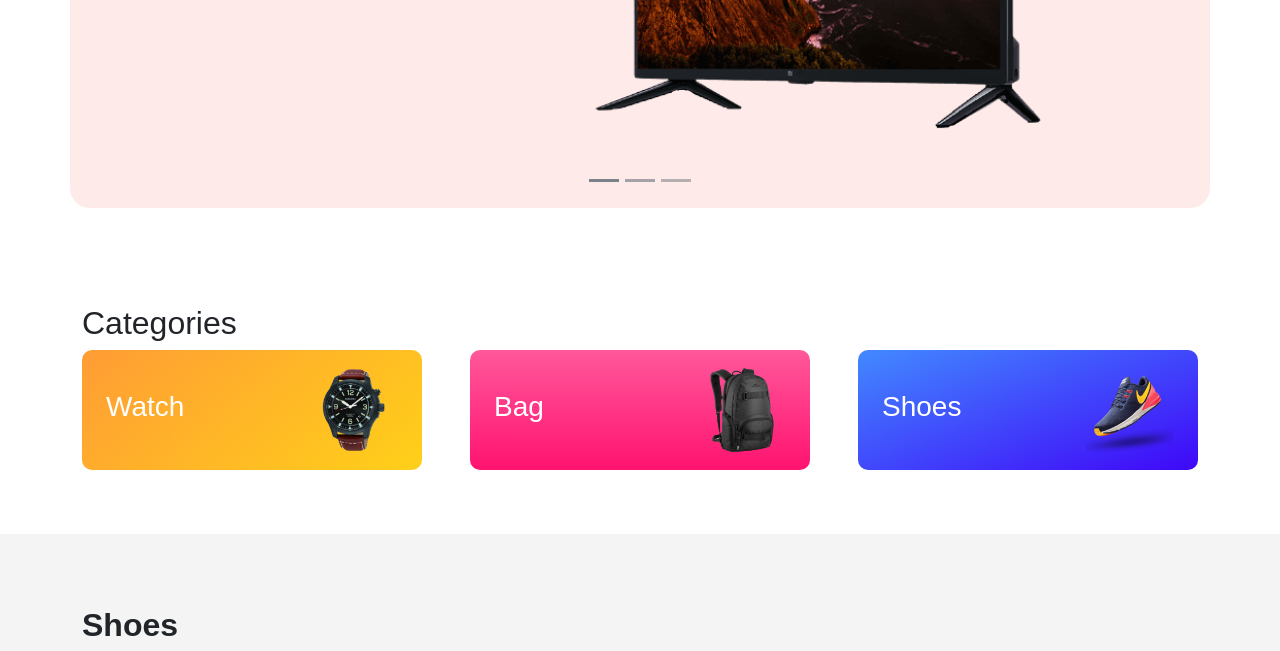
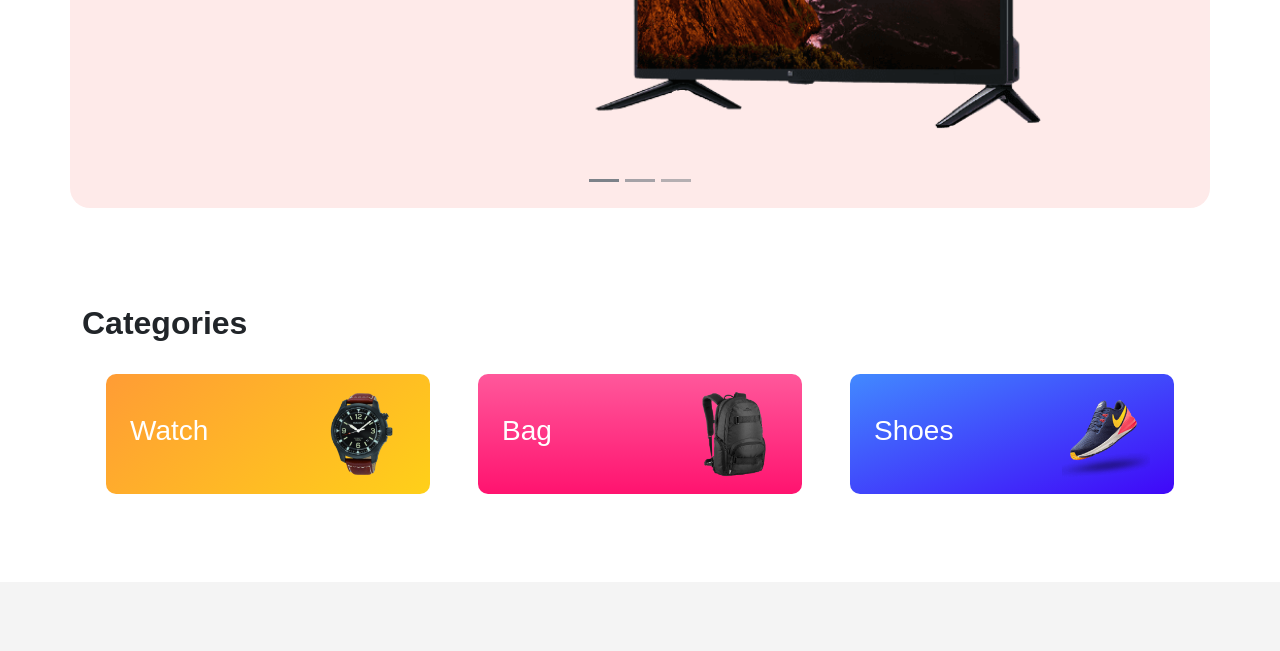
Before and after one commit to sr-tamim/t-commerce, a plain HTML site: page index.html in a window 1280 px wide. Shown: the part 589-1240 px from the top of the page. Drawn offline with Linux system fonts and the light colour scheme.

Commit message:
Minor bug fix

```diff
--- a/index.html
+++ b/index.html
@@ -174,9 +174,9 @@
             </div>
         </section>
         <section class="container pt-5 pb-3 my-5">
-            <h2>Categories</h2>
-            <div class="row g-5">
-                <div class="col">
+            <h2 class="fw-bold">Categories</h2>
+            <div class="row w-100 flex-column flex-md-row mx-0">
+                <div class="col px-0 py-4 px-md-4">
                     <div class="text-white d-flex align-items-center px-4 py-3" style="background:linear-gradient(140deg,#FF9C35,#FFD019);
                         border-radius:10px;height:120px;">
                         <h3 class="flex-grow-1">Watch</h3>
@@ -185,7 +185,7 @@
                         </div>
                     </div>
                 </div>
-                <div class="col">
+                <div class="col px-0 py-4 px-md-4">
                     <div class="text-white d-flex align-items-center px-4 py-3" style="background:linear-gradient(#FF589B,#FF136F);
                     border-radius:10px;height:120px;">
                         <h3 class="flex-grow-1">Bag</h3>
@@ -194,7 +194,7 @@
                         </div>
                     </div>
                 </div>
-                <div class="col">
+                <div class="col px-0 py-4 px-md-4">
                     <div class="text-white d-flex align-items-center px-4 py-3" style="background:linear-gradient(160deg,#4289FF,#3F07F8);
                     border-radius:10px;height:120px;">
                         <h3 class="flex-grow-1">Shoes</h3>
```
